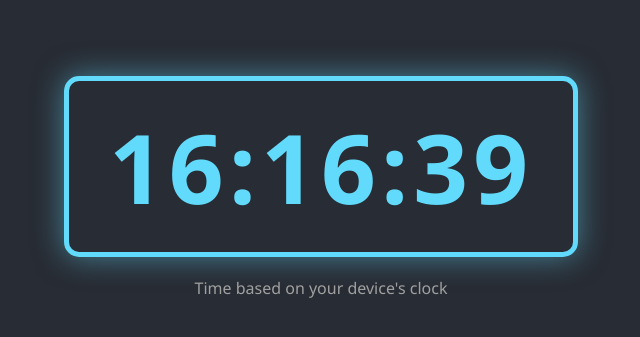
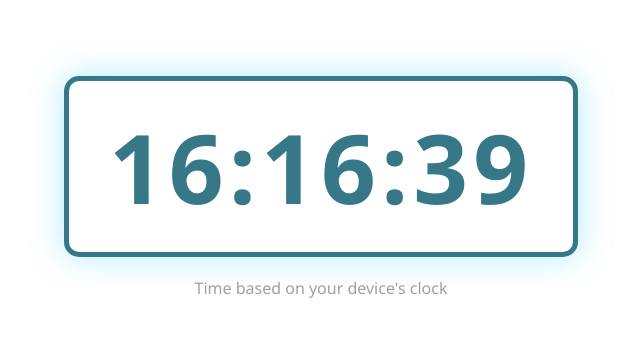
Before and after one commit to abelbezu/abelbezu.github.io, a plain HTML site: page index.html in a window 1280 px wide. Shown: the part 205-542 px from the top of the page, without its empty margins (319-959 px from the left). Drawn offline with Linux system fonts and the light colour scheme.

Commit message:
Update index.html

```diff
--- a/index.html
+++ b/index.html
@@ -13,9 +13,9 @@
             justify-content: center;
             align-items: center;
             min-height: 100vh;
-            background-color: #282c34; /* Dark background */
+            background-color: #fff; /* Dark background */
             font-family: 'Segoe UI', Tahoma, Geneva, Verdana, sans-serif;
-            color: #61dafb; /* Light blue text color */
+            color: #367788; /* Light blue text color */
         }
 
         /* Container for alignment */
@@ -29,7 +29,7 @@
             font-weight: bold;
             letter-spacing: 5px;
             padding: 20px 40px;
-            border: 5px solid #61dafb;
+            border: 5px solid #367788;
             border-radius: 15px;
             box-shadow: 0 0 30px rgba(97, 218, 251, 0.5); /* Glowing effect */
             transition: transform 0.3s ease;
```
